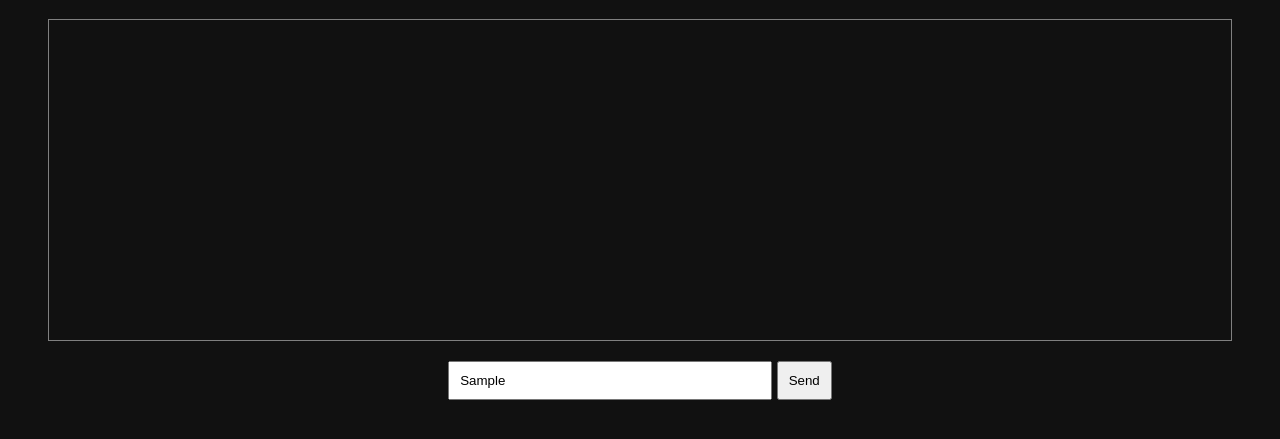
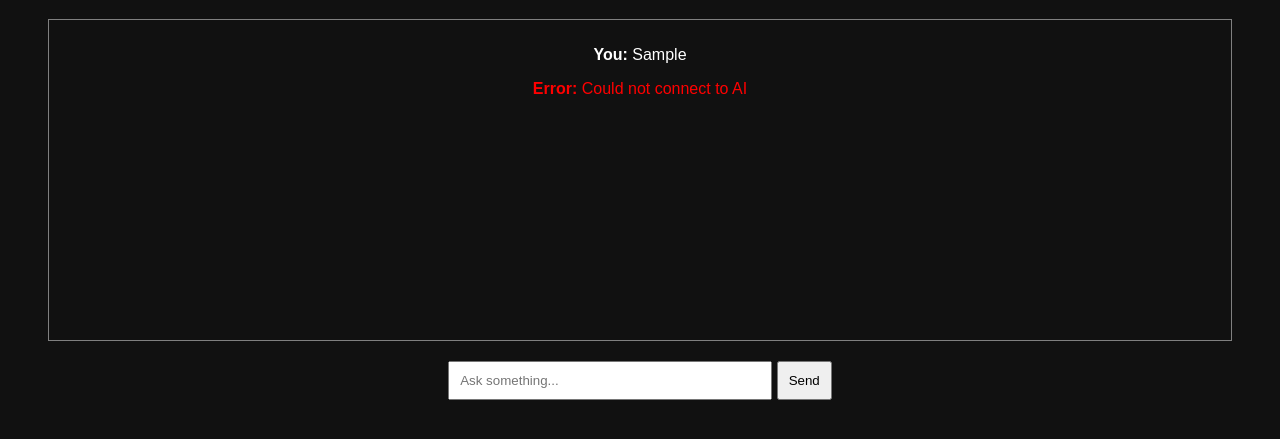
Before and after one commit to rahulchopra6348-glitch/ai-technical-tutor, a plain HTML site: page index.html in a window 1280 px wide. Both pictures are taken after typing "Sample" into the empty fields and a click on the button "Send". Shown: the part 109-548 px from the top of the page. Drawn offline with Linux system fonts and the light colour scheme; no server answers.

Commit message:
Update index.html

```diff
--- a/index.html
+++ b/index.html
@@ -18,15 +18,16 @@ async function sendMessage() {
   const chatBox = document.getElementById("chatBox");
   const userMessage = input.value;
 
-  if(!userMessage) return;
+  if (!userMessage) return;
 
   chatBox.innerHTML += "<p><b>You:</b> " + userMessage + "</p>";
   input.value = "";
 
+  try {
     const response = await fetch("https://rahulchopra.app.n8n.cloud/webhook/62603814-bbcb-47b7-98ac-9875cf5927e1", {
       method: "POST",
       headers: {
-      "Content-Type": "application/json"
+        "Content-Type": "application/json",
         "x-api-key": "581263"
       },
       body: JSON.stringify({ message: userMessage })
@@ -34,7 +35,11 @@ async function sendMessage() {
 
     const data = await response.json();
 
-  chatBox.innerHTML += "<p><b>AI:</b> " + data.reply + "</p>";
+    chatBox.innerHTML += "<p><b>AI:</b> " + (data.output || data.reply || JSON.stringify(data)) + "</p>";
+  } catch (error) {
+    chatBox.innerHTML += "<p style='color:red;'><b>Error:</b> Could not connect to AI</p>";
+    console.error(error);
+  }
 }
 </script>
 
```
Lines whose indentation alone changed are shown as unchanged.
